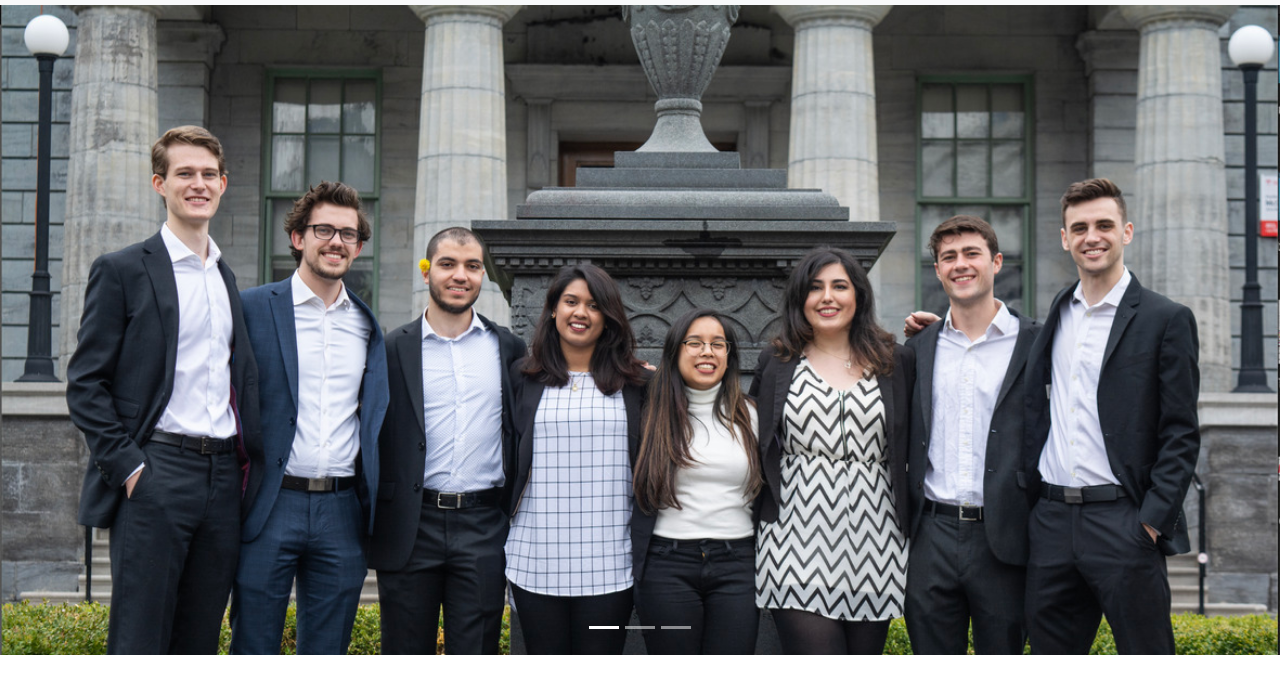
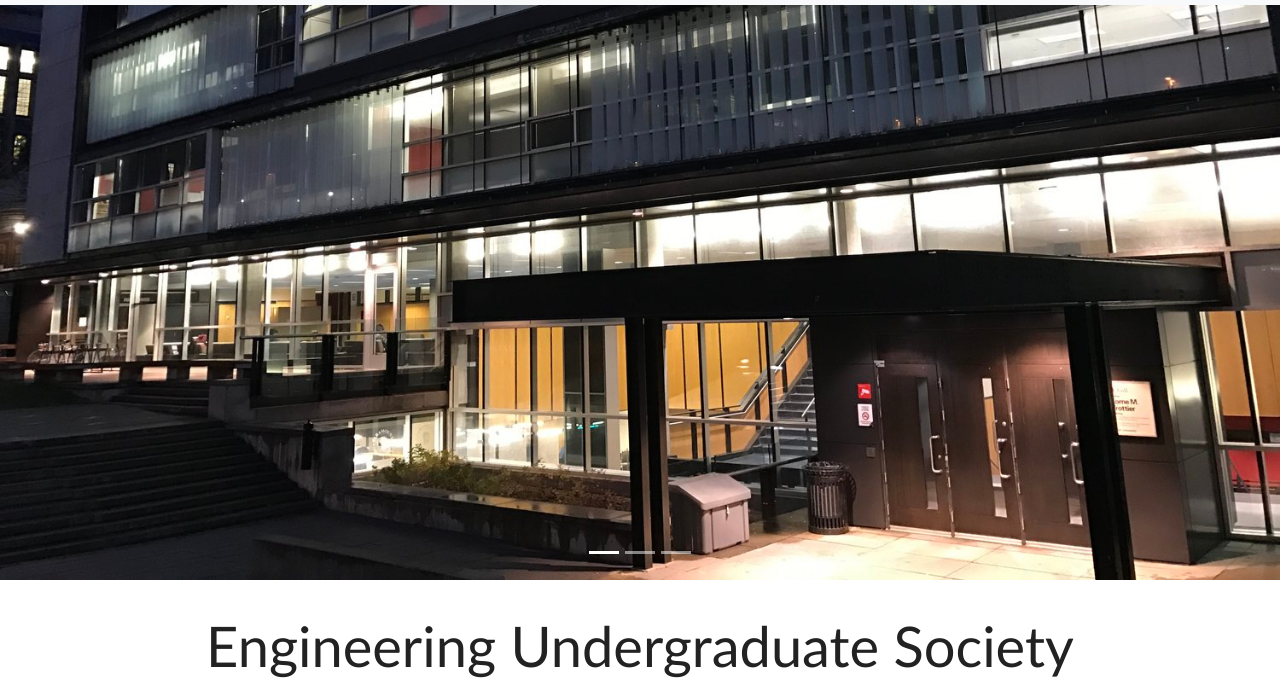
Before and after one commit to McGillEUS/mcgilleus-2019, a plain HTML site: page index.html in a window 1280 px wide. Shown: the part 111-795 px from the top of the page. Drawn offline with nearby package versions, Linux system fonts and the light colour scheme.

Commit message:
frontpage photo

```diff
--- a/index.html
+++ b/index.html
@@ -57,7 +57,7 @@
             <div class="carousel-inner" >
 
                 <div class="carousel-item active">
-                    <img class ="black-white" src = "img/council1920.jpg" alt="The Whole Council of 2019-2020!">
+                    <img class ="black-white" src = "img/background_trottier.jpg" alt="The glorious trottier">
                 </div>
 
             </div>
```
Also changed, not shown: img/background_trottier.jpg (added).
